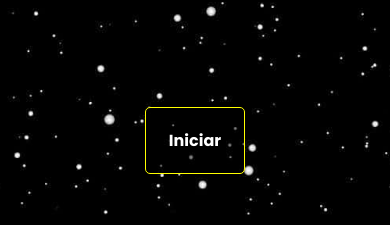
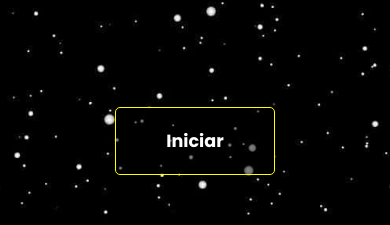
Before and after one commit to GRodrigues10/Projeto-Star-Wars-Quiz, a React (Vite) app: page / in a window 390 px wide. Shown: the part 317-542 px from the top of the page. Built offline with nearby package versions, Linux system fonts and the light colour scheme.

Commit message:
atualização

```diff
--- a/src/dificuldade/mediaquery-dificuldade.css
+++ b/src/dificuldade/mediaquery-dificuldade.css
@@ -12,10 +12,12 @@
         flex-direction: column;
         margin: 10px 0;
 
+
     }
     .btns{
         display: flex;
         flex-direction: column;
+
     }
 
 }
@@ -35,10 +37,13 @@
         display: flex;
         flex-direction: column;
         margin: 10px 0;
+
+
     }
     .btns{
         display: flex;
         flex-direction: column;
+        margin-bottom: 60px;
     }
 
 }
--- a/src/menu/mediaquery-menu.css
+++ b/src/menu/mediaquery-menu.css
@@ -26,8 +26,8 @@
     }
 
     .título-menu button{
-        font-size: 1rem;
-        width: 100px;
+        font-size: 1.1rem;
+        width: 160px;
     }
 
 
```
